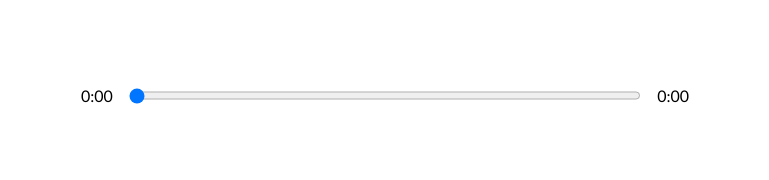
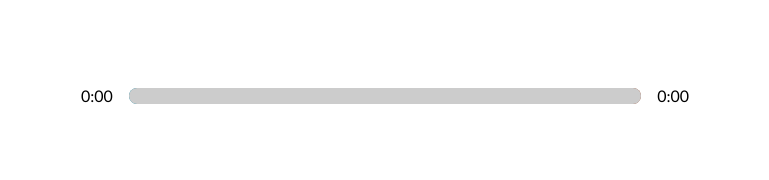
Before and after one commit to mohasin-hossain/musicplayer-react, a React (Create React App) app: page / in a window 1280 px wide. Shown: the part 490-670 px from the top of the page, without its empty margins (255-1024 px from the left). Built offline with nearby package versions, Linux system fonts and the light colour scheme.

Commit message:
Custom Style for range input

```diff
--- a/src/App.js
+++ b/src/App.js
@@ -14,16 +14,24 @@
   const [songInfo, setSongInfo] = useState({
     currentTime: 0,
     duration: 0,
+    animationPercentage: 0,
   });
   const [libraryStatus, setLibraryStatus] = useState(false);
 
   const timeUpdateHandler = (e) => {
     const currentTime = e.target.currentTime;
     const duration = e.target.duration;
+
+    // Calculate Percentage
+    const roundedCurrent = Math.round(currentTime);
+    const roundedDuration = Math.round(duration);
+    const animation = Math.round((roundedCurrent / roundedDuration) * 100);
+
     setSongInfo({
       ...songInfo,
       currentTime,
       duration,
+      animationPercentage: animation,
     });
   };
 
--- a/src/components/Player.js
+++ b/src/components/Player.js
@@ -79,10 +79,19 @@
     }
   };
 
+  // Add the styles
+  const trackAnimation = {
+    transform: `translateX(${songInfo.animationPercentage}%)`,
+  };
+  const linearGradient = {
+    background: `linear-gradient(to right, ${currentSong.color[0]}, ${currentSong.color[1]})`,
+  };
+
   return (
     <div className="player">
       <div className="time-control">
         <p>{getTime(songInfo.currentTime)}</p>
+        <div style={linearGradient} className="track">
           <input
             type="range"
             min="0"
@@ -90,6 +99,8 @@
             value={songInfo.currentTime}
             onChange={dragHandler}
           />
+          <div style={trackAnimation} className="animate-track"></div>
+        </div>
         <p>{songInfo.duration ? getTime(songInfo.duration) : "0:00"}</p>
       </div>
       <div className="play-control">
--- a/src/styles/_player.scss
+++ b/src/styles/_player.scss
@@ -8,11 +8,15 @@
 
 .time-control {
   display: flex;
+  align-items: center;
   width: 50%;
 
   input {
     width: 100%;
     padding: 1rem 0;
+    -webkit-appearance: none;
+    background-color: transparent;
+    cursor: pointer;
   }
 
   p {
@@ -31,3 +35,33 @@
     cursor: pointer;
   }
 }
+
+input[type="range"]:focus {
+  outline: none;
+}
+
+input[type="range"]::-webkit-slider-thumb {
+  -webkit-appearance: none;
+  height: 16px;
+  width: 16px;
+}
+
+.track {
+  background: lightblue;
+  width: 100%;
+  height: 1rem;
+  position: relative;
+  border-radius: 1rem;
+  overflow: hidden;
+}
+
+.animate-track {
+  background: rgb(204, 204, 204);
+  position: absolute;
+  left: 0;
+  top: 0;
+  width: 100%;
+  height: 100%;
+  transform: translateX(0%);
+  pointer-events: none;
+}
```
Lines whose indentation alone changed are shown as unchanged.
